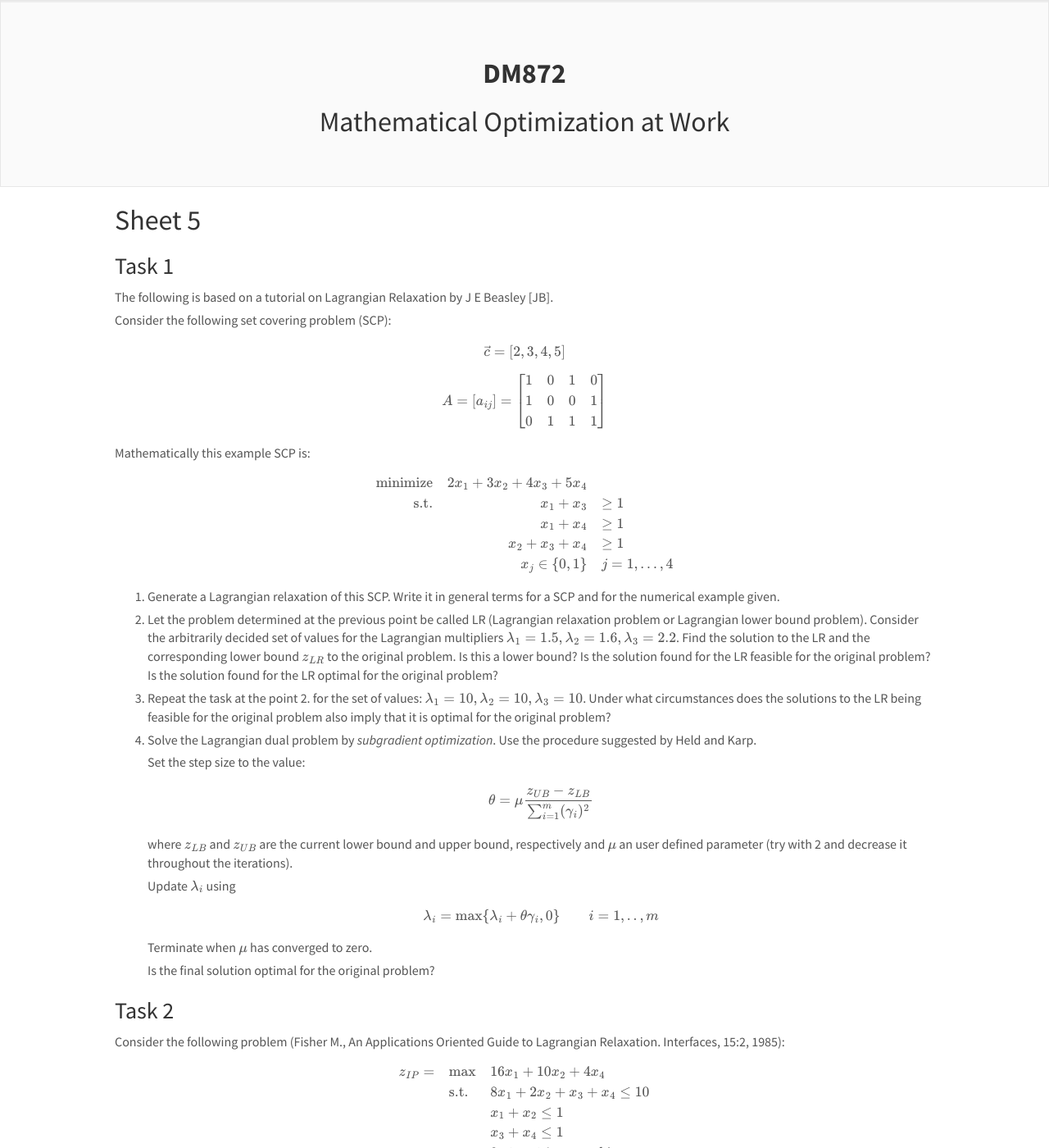
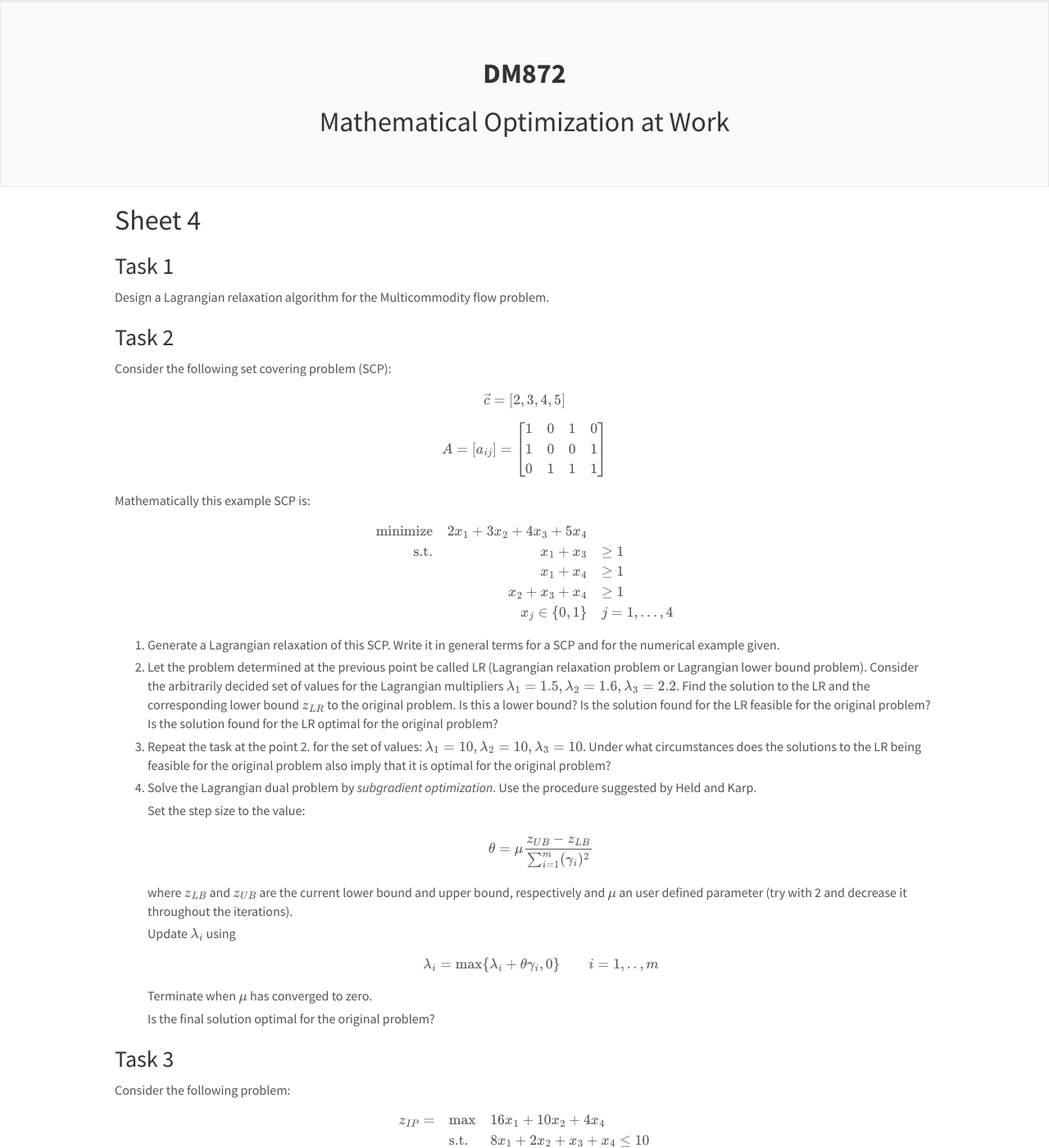
Before and after one commit to DM872/dm872.github.io, a Jekyll site: the page built from _posts/2021-04-26-lagrangian.md, in a window 1280 px wide and 1400 px high. Shown: the whole window at 82% size. Built offline with Jekyll 4.4.1, drawn with Linux system fonts in a browser that asks for light colours; nearby versions of some CDN libraries; formulas are drawn with MathJax 3; a script that is not in the unit is left out; comment, search, counter and statistics services are not loaded.

Commit message:
added sheet 4

```diff
--- a/_posts/2020-05-04-lagrangian.md
+++ b/_posts/2021-04-26-lagrangian.md
@@ -2,17 +2,23 @@
 layout: default
 mathjax: true
 title:  Lagrangian Relaxation - Exercises
-date:   2020-05-04 09:33:19 +0100
+date:   2021-04-26 09:33:19 +0100
 categories: exercises
 ---
 
-## Sheet 5
+## Sheet 4
 
 
 ### Task 1
 
+Design a Lagrangian relaxation algorithm for the Multicommodity flow problem.
+
+### Task 2
+
+<!--
 The following is based on a tutorial on Lagrangian Relaxation by J E
 Beasley [JB].
+-->
 
 Consider the following set covering problem (SCP):
 
@@ -85,10 +91,9 @@ $$
 
 
 
-### Task 2
+### Task 3
 
-Consider the following problem (Fisher M., An Applications Oriented
-Guide to Lagrangian Relaxation. Interfaces, 15:2, 1985):
+Consider the following problem: <!--  from [Fi2]: -->
 
 $$
 \begin{array}{lllll}
```
Also changed, not shown: assets/tsp_sol.html (+22 -0 lines), index.md (+4 -5 lines), 1 other file.
